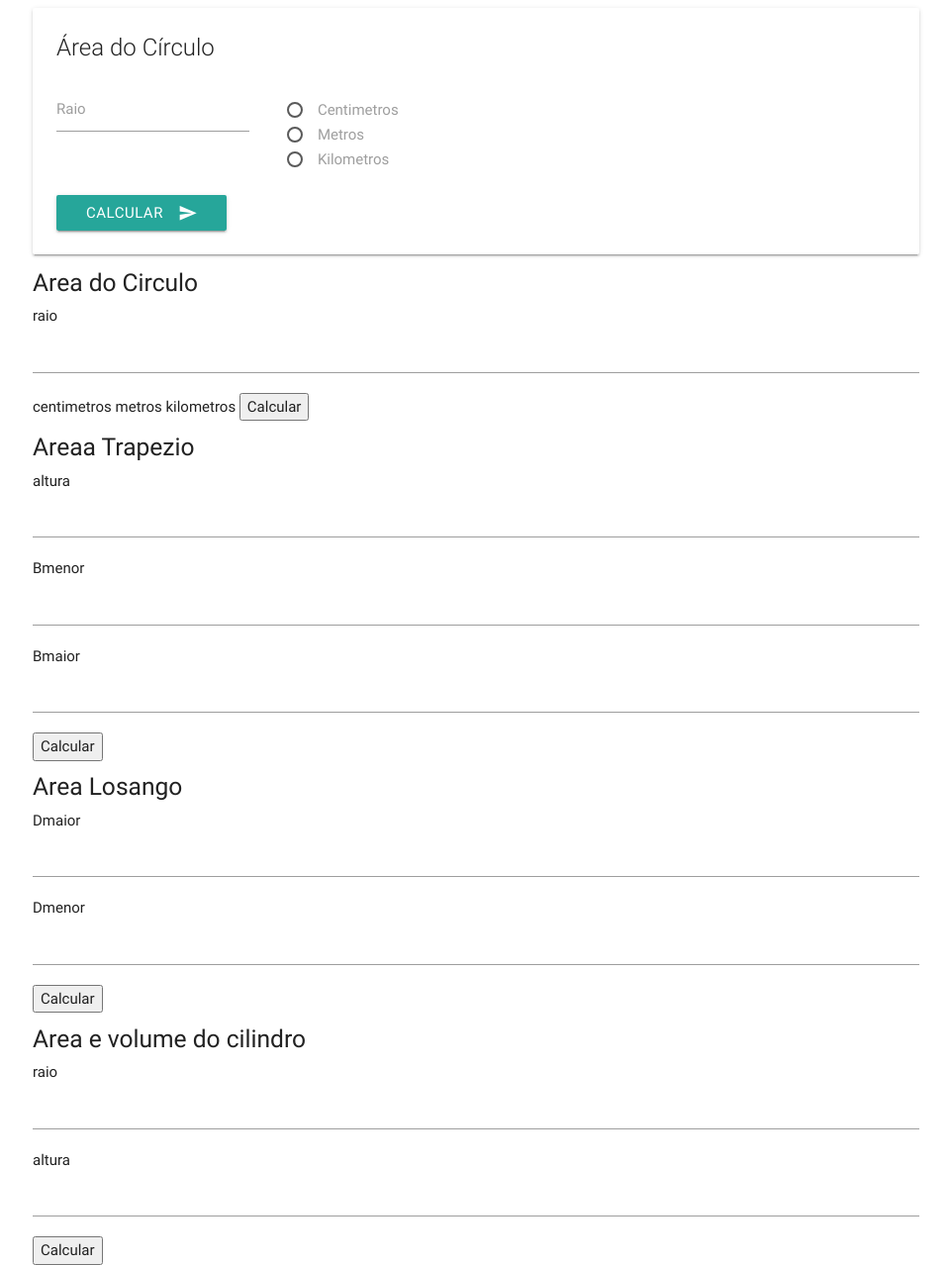
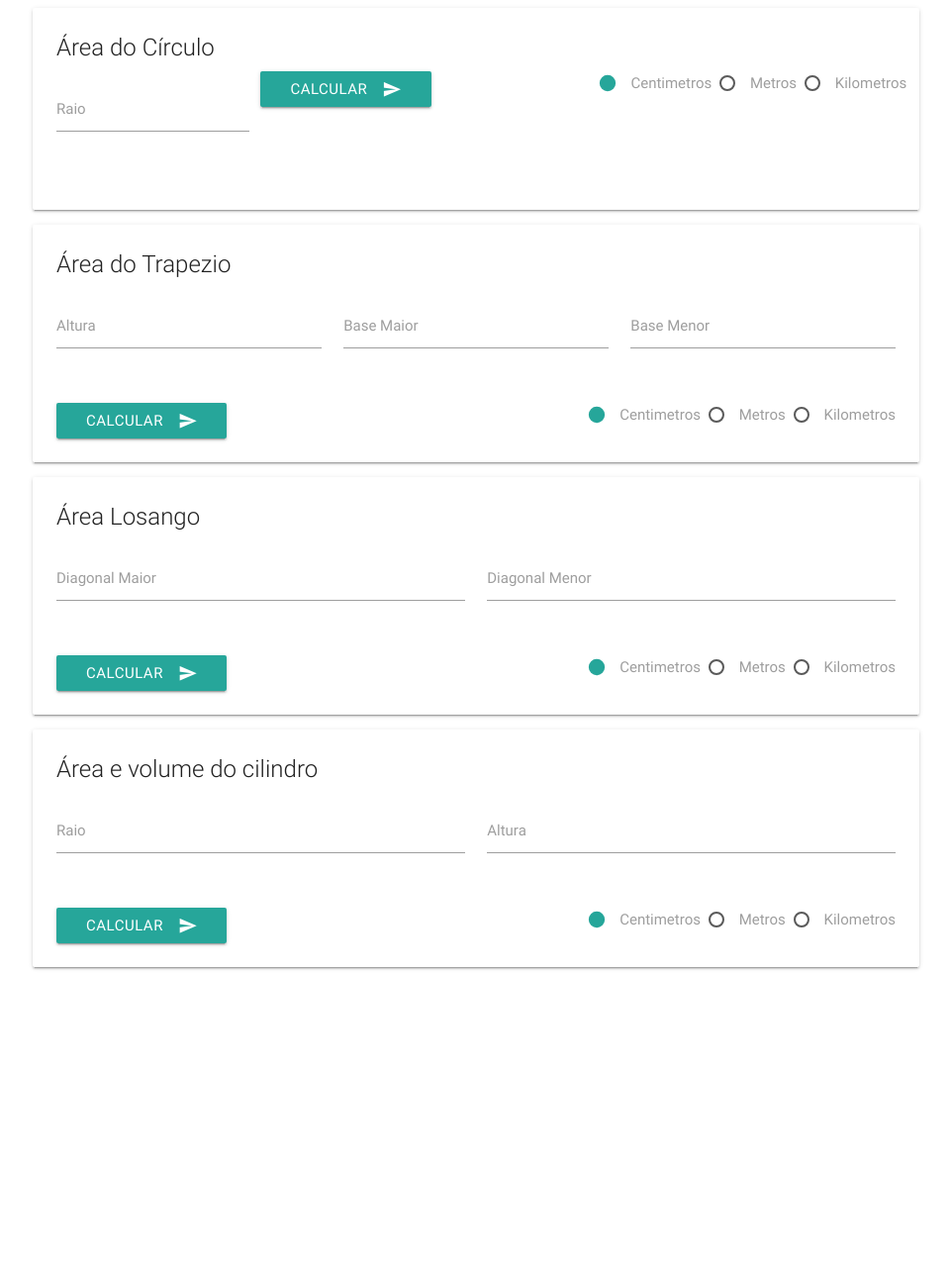
Before and after one commit to DeividFrancis/at.1_3p_si_2018.1-linguagem_e_desenvolvimento_para_web, a PHP site: page /area-circulo-trapezio-losango in a window 1280 px wide. Shown: the whole page at 99% size, without its empty margins (159-1120 px from the left). After the commit the page ends 980 px from the top, so only its background shows below. Run offline with PHP 8.4, Linux system fonts and the light colour scheme; some libraries are stand-ins or nearby versions.

Commit message:
Add estilo de card

```diff
--- a/app/controller/areaTrapezio.controller.php
+++ b/app/controller/areaTrapezio.controller.php
@@ -1,11 +1,14 @@
 <?php
+if($_SERVER['REQUEST_METHOD'] === 'POST'){
+
   $altura = filter_input(INPUT_POST,'altura');
   $base_menor = filter_input(INPUT_POST,'baseMenor');
   $base_maior = filter_input(INPUT_POST,'baseMaior');
 
-require_once '../modal/calculadora.class.php';
+  require_once '../../modal/calculadora.class.php';
   $calculadora = new calculadora();
   $res = $calculadora->area_trapezio($altura,$base_maior,$base_menor);
 
   var_dump($res);
+}
  ?>
--- /dev/null
+++ b/app/lib/js/materialize.deivid.js
@@ -0,0 +1,3 @@
+$(document).ready(function() {
+    $('select').material_select();
+  });
--- a/app/views/_includes/footer.php
+++ b/app/views/_includes/footer.php
@@ -5,5 +5,6 @@
     <script type="text/javascript" src="js/materialize.min.js"></script>
   <!-- Compiled and minified JavaScript -->
   <script src="https://cdnjs.cloudflare.com/ajax/libs/materialize/0.100.2/js/materialize.min.js"></script>
+  <script src="lib/js/materialize.deivid.js" charset="utf-8"></script>
   </body>
 </html>
--- a/app/views/_includes/header.php
+++ b/app/views/_includes/header.php
@@ -11,5 +11,5 @@
     <!--Let browser know website is optimized for mobile-->
     <meta name="viewport" content="width=device-width, initial-scale=1.0"/>
   </head>
-  <body>
-    <div class="container">
+  <body class="col s12">
+    <div class="container col s6">
--- a/app/views/calculo/areaCirculoTrapezioLosango.template.php
+++ b/app/views/calculo/areaCirculoTrapezioLosango.template.php
@@ -3,66 +3,153 @@
 <div class="card">
   <div class="card-content">
     <div class="card-title">Área do Círculo</div>
-    <form action="../../controller/areaCirculo.controller.php" class="col s12">
+    <form action="../../controller/areaCirculo.controller.php" class="col s6" method="post">
       <div class="row">
         <div class="input-field col s3">
-          <input type="text" name="Raio" value="">
-          <label for="Raio">Raio</label>
+          <input type="text" name="raio">
+          <label for="raio">Raio</label>
         </div>
-        <div class="input-field col s3">
-          <p>
-            <input id="metragem1" type="radio" name="metragem" value="">
-            <label for="metragem1">Centimetros</label>
-          </p>
-          <p>
-            <input id="metragem2" type="radio" name="metragem" value="">
-            <label for="metragem2">Metros</label>
-          </p>
-          <p>
-            <input id="metragem3" type="radio" name="metragem" value="">
-            <label for="metragem3">Kilometros</label>
-          </p>
+      <button class="btn waves-effect waves-light" type="submit" name="button"> Calcular
+        <i class="material-icons right">send</i>
+      </button>
+      <span class="right">
+        <input name="uniMedida" type="radio" id="cm1" value="cm"checked />
+        <label for="cm1">Centimetros</label>
+        <input name="uniMedida" type="radio" id="mt1" value="mt" />
+        <label for="mt1">Metros</label>
+        <input name="uniMedida" type="radio" id="km1" value="km"/>
+        <label for="km1">Kilometros</label>
+      </span>
+    </div>
+    </form>
+  </div>
+</div>
+
+<div class="card">
+  <div class="card-content">
+    <div class="card-title">Área do Trapezio</div>
+    <form class="col s6" method="post">
+      <div class="row">
+        <div class="input-field col s4">
+          <input type="text" name="altura" id="altura">
+          <label for="altura">Altura</label>
+        </div>
+        <div class="input-field col s4">
+          <input type="text" name="baseMaior" id="BaseMaior">
+          <label for="BaseMaior">Base Maior</label>
+        </div>
+        <div class="input-field col s4">
+          <input type="text" name="baseMenor" id="BaseMenor">
+          <label for="BaseMenor">Base Menor</label>
         </div>
       </div>
       <button class="btn waves-effect waves-light" type="submit" name="button"> Calcular
         <i class="material-icons right">send</i>
       </button>
+      <span class="right">
+        <input name="uniMedida" type="radio" id="cm2" value="cm"checked />
+        <label for="cm2">Centimetros</label>
+        <input name="uniMedida" type="radio" id="mt2" value="mt" />
+        <label for="mt2">Metros</label>
+        <input name="uniMedida" type="radio" id="km2" value="km"/>
+        <label for="km2">Kilometros</label>
+      </span>
+    </form>
+  </div>
+  <?php
+      include '../../controller/areaTrapezio.controller.php';
+
+   ?>
+</div>
+
+<div class="card">
+  <div class="card-content">
+    <div class="card-title">Área Losango</div>
+    <form class="col s12" action="../../controller/areaLosango.controller.php" method="post">
+      <div class="row">
+        <div class="input-field col s6">
+          <input type="text" name="diagonalMaior" id="dMaior">
+          <label for="dMaior">Diagonal Maior</label>
+        </div>
+        <div class="input-field col s6">
+          <input type="text" name="diagonalMenor" id="dMenor">
+          <label for="dMenor">Diagonal Menor</label>
+        </div>
+      </div>
+        <button class="btn waves-effect waves-light" type="submit" name="button"> Calcular
+          <i class="material-icons right">send</i>
+        </button>
+        <span class="right">
+          <input name="uniMedida" type="radio" id="cm3" value="cm"checked />
+          <label for="cm3">Centimetros</label>
+          <input name="uniMedida" type="radio" id="mt3" value="mt" />
+          <label for="mt3">Metros</label>
+          <input name="uniMedida" type="radio" id="km3" value="km"/>
+          <label for="km3">Kilometros</label>
+        </span>
     </form>
   </div>
 </div>
 
-
-<h5>Area do Circulo</h5>
+<div class="card">
+  <div class="card-content">
+    <div class="card-title">Área e volume do cilindro</div>
+    <form class="col s12" action="../../controller/areaVolumeCilindro.controller.php" method="post">
+      <div class="row">
+        <div class="input-field col s6">
+          <input type="text" name="raio">
+          <label for="raio">Raio</label>
+        </div>
+        <div class="input-field col s6">
+          <input type="text" name="altura">
+          <label for="altura">Altura</label>
+        </div>
+      </div>
+        <button class="btn waves-effect waves-light" type="submit" name="button"> Calcular
+          <i class="material-icons right">send</i>
+        </button>
+        <span class="right">
+          <input name="uniMedida" type="radio" id="cm4" value="cm"checked />
+          <label for="cm4">Centimetros</label>
+          <input name="uniMedida" type="radio" id="mt4" value="mt" />
+          <label for="mt4">Metros</label>
+          <input name="uniMedida" type="radio" id="km4" value="km"/>
+          <label for="km4">Kilometros</label>
+        </span>
+    </form>
+  </div>
+</div>
+<!-- <h5>Area do Circulo</h5>
 <form class="" action="../../controller/areaCirculo.controller.php" method="post">
     raio<input type="text" name="raio">
     <input type="radio" name="metragem">centimetros
     <input type="radio" name="metragem">metros
     <input type="radio" name="metragem">kilometros
     <button type="submit" name="button">Calcular</button>
-</form>
+</form> -->
 
 
-<h5>Areaa Trapezio</h5>
+<!-- <h5>Areaa Trapezio</h5>
 
 <form class="" action="../../controller/areaTrapezio.controller.php" method="post">
   altura<input type="text" name="altura">
   Bmenor<input type="text" name="baseMenor">
   Bmaior<input type="text" name="baseMaior">
   <button type="submit" name="button">Calcular</button>
-</form>
+</form> -->
 
-<h5>Area Losango</h5>
+<!-- <h5>Area Losango</h5>
 <form class="" action="../../controller/areaLosango.controller.php" method="post">
     Dmaior<input type="text" name="diagonalMaior">
     Dmenor<input type="text" name="diagonalMenor">
     <button type="submit" name="button">Calcular</button>
-</form>
+</form> -->
 
-<h5>Area e volume do cilindro</h5>
+<!-- <h5>Area e volume do cilindro</h5>
 <form class="" action="../../controller/areaVolumeCilindro.controller.php" method="post">
   raio<input type="text" name="raio">
   altura<input type="text" name="altura">
   <button type="submit" name="button">Calcular</button>
-</form>
+</form> -->
 
 <?php require_once '../_includes/footer.php'; ?>
```
Lines whose indentation alone changed are shown as unchanged.
